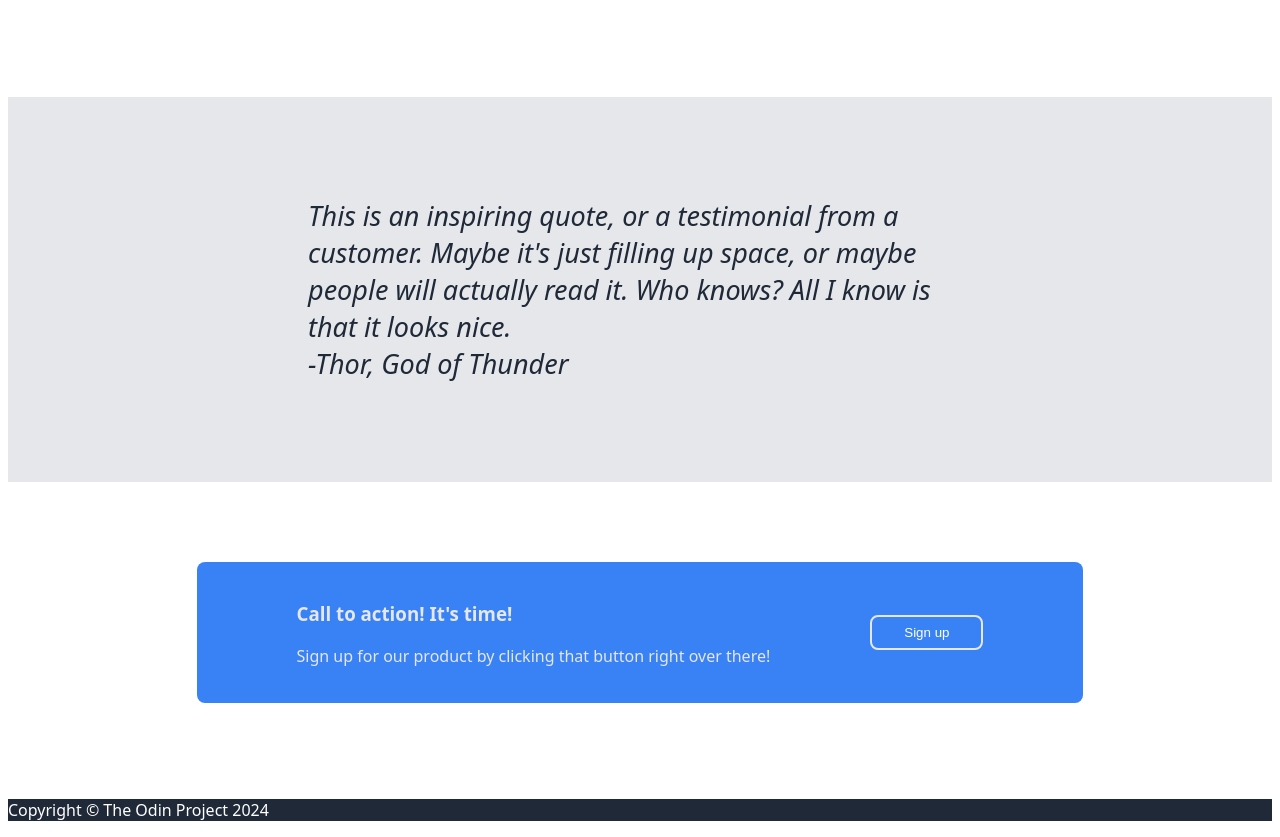
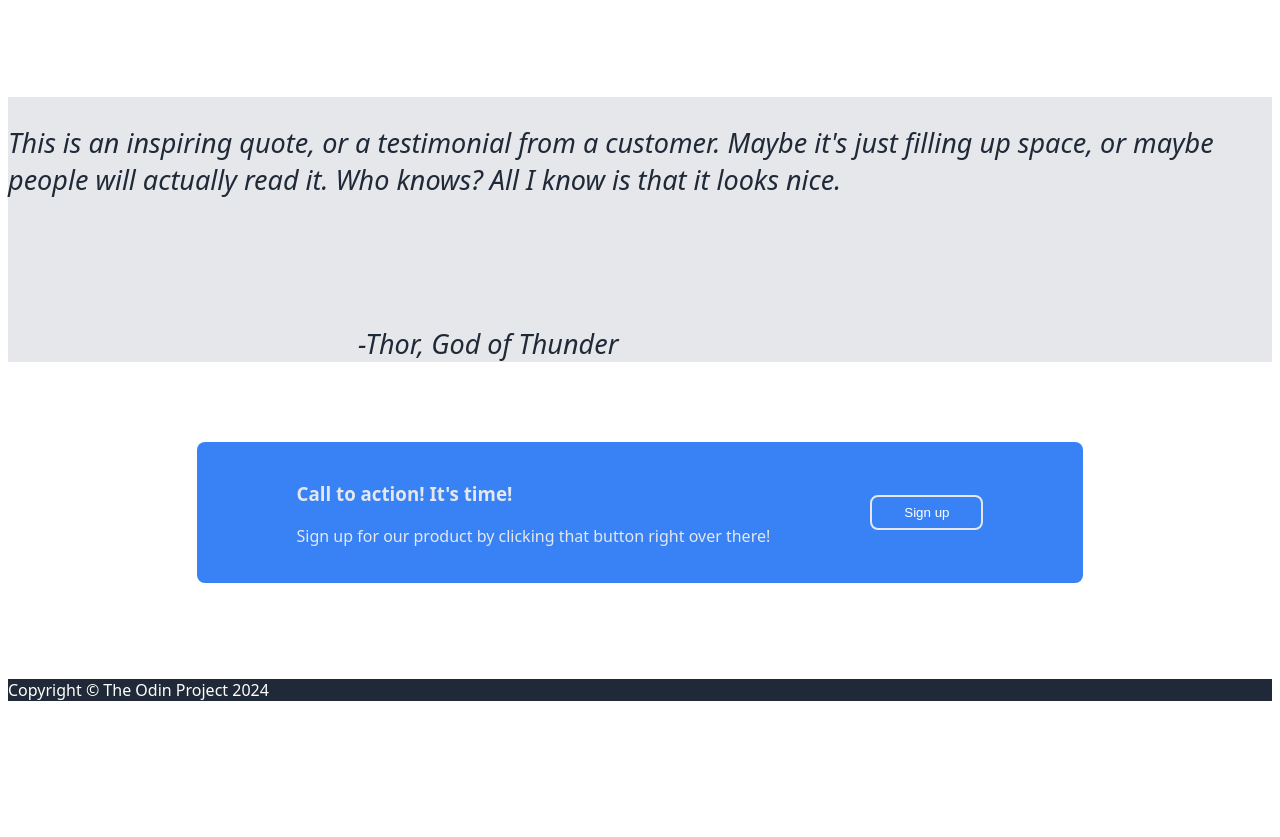
Before and after one commit to EladKuper/landing-page, a plain HTML site: page index.html in a window 1280 px wide. Shown: the part 941-1778 px from the top of the page. After the commit the page ends 1658 px from the top, so only its background shows below. Drawn offline with Linux system fonts and the light colour scheme.

Commit message:
Move the qute's origin to the right

```diff
--- a/style.css
+++ b/style.css
@@ -102,12 +102,13 @@ a {
     font-style: italic;
 }
 
-.quote p {
-    margin: 100px 300px;
+#one {
+    margin: 100px 350px 0px;
 }
 
-#one {
-   margin-top: -100px;
+#two {
+    margin: 0px 350px 100px auto;
+    m
 }
 
 .container.bottom {
```
